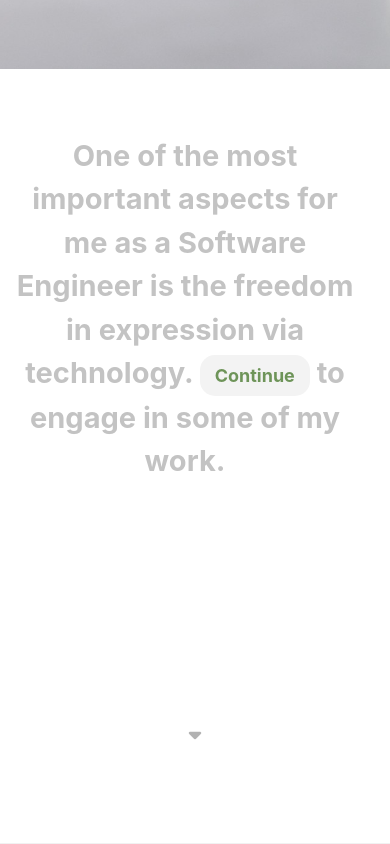
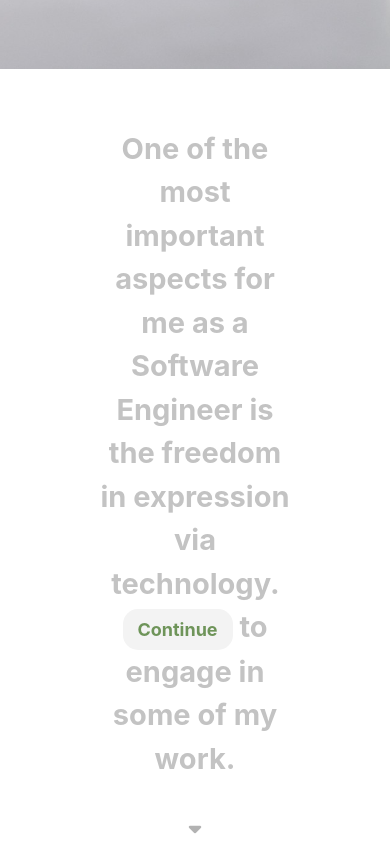
Before and after one commit to Sinuhem23/React-Portfolio, a React (Create React App) app: page / in a window 390 px wide. Shown: the part 820-1664 px from the top of the page. Built offline with nearby package versions, Linux system fonts and the light colour scheme.

Commit message:
making it mobile friendly

```diff
--- a/src/components/Home/home.css
+++ b/src/components/Home/home.css
@@ -15,9 +15,6 @@ a:hover {
   color: rgb(110, 148, 89);
 }
 
-.arrowDown {
-  text-align: center;
-}
 .downButton {
   color: grey;
   font-weight: bold;
--- a/src/components/QuoteSection/quote.css
+++ b/src/components/QuoteSection/quote.css
@@ -3,9 +3,9 @@
   color: rgb(195, 195, 195);
   text-align: center;
   font-weight: bold;
-  margin: 65px auto;
+  margin: 252px auto;
   margin-bottom: 233px;
-  padding-left: 10px;
+  padding-left: 30px;
   padding-right: 30px;
 }
 .lowerQuote {
@@ -26,3 +26,48 @@
   background-color: rgb(255, 255, 255);
   font-size: 20px;
 }
+.arrowDown {
+  text-align: center;
+}
+
+@media only screen and (max-width: 768px) {
+  .expressionText {
+    margin: 14em auto 0;
+    width: 43%;
+  }
+  .arrowDown {
+    text-align: center;
+    margin-top: 30px;
+  }
+}
+
+@media only screen and (max-width: 640px) {
+  .expressionText {
+    margin: 14em auto 0;
+    width: 51%;
+  }
+  .arrowDown {
+    text-align: center;
+    margin-top: 30px;
+  }
+}
+@media only screen and (max-width: 480px) {
+  .expressionText {
+    margin: 2em auto 0;
+    width: 68%;
+  }
+  .arrowDown {
+    text-align: center;
+    margin-top: 30px;
+  }
+}
+@media only screen and (max-width: 320px) {
+  .expressionText {
+    margin: 2em auto 0;
+    width: 96%;
+  }
+  .arrowDown {
+    text-align: center;
+    margin-top: 30px;
+  }
+}
```
